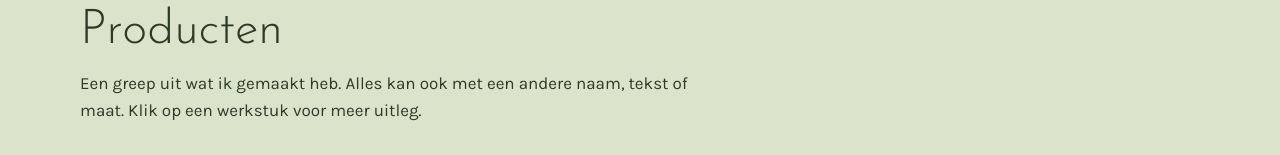
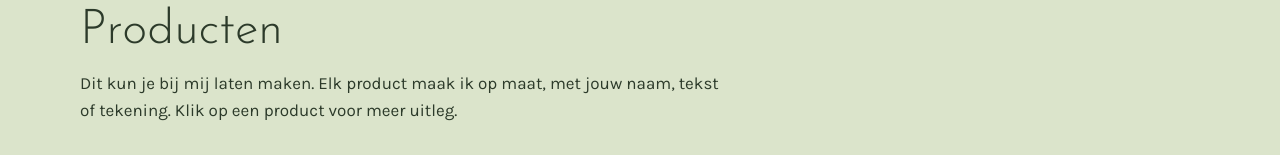
Before and after one commit to wouter-jacobs/bosgoed, a plain HTML site: page index.html in a window 1280 px wide. Shown: the part 765-920 px from the top of the page. Drawn offline with Linux system fonts and the light colour scheme.

Commit message:
Introtekst bij Producten aangepast
Co-Authored-By: Claude Opus 5.5 <noreply@anthropic.com>
Claude-Session: https://claude.ai/code/session_019pDUQM3vta1Z4WYRQu27yG

```diff
--- a/index.html
+++ b/index.html
@@ -219,7 +219,7 @@
   <section id="werk">
     <div class="wrap">
       <h2>Producten</h2>
-      <p class="intro">Een greep uit wat ik gemaakt heb. Alles kan ook met een andere naam, tekst of maat. Klik op een werkstuk voor meer uitleg.</p>
+      <p class="intro">Dit kun je bij mij laten maken. Elk product maak ik op maat, met jouw naam, tekst of tekening. Klik op een product voor meer uitleg.</p>
       <div class="filter" id="filter" role="group" aria-label="Filter op soort werk"></div>
       <ul class="werk" id="werklijst"></ul>
     </div>
```
